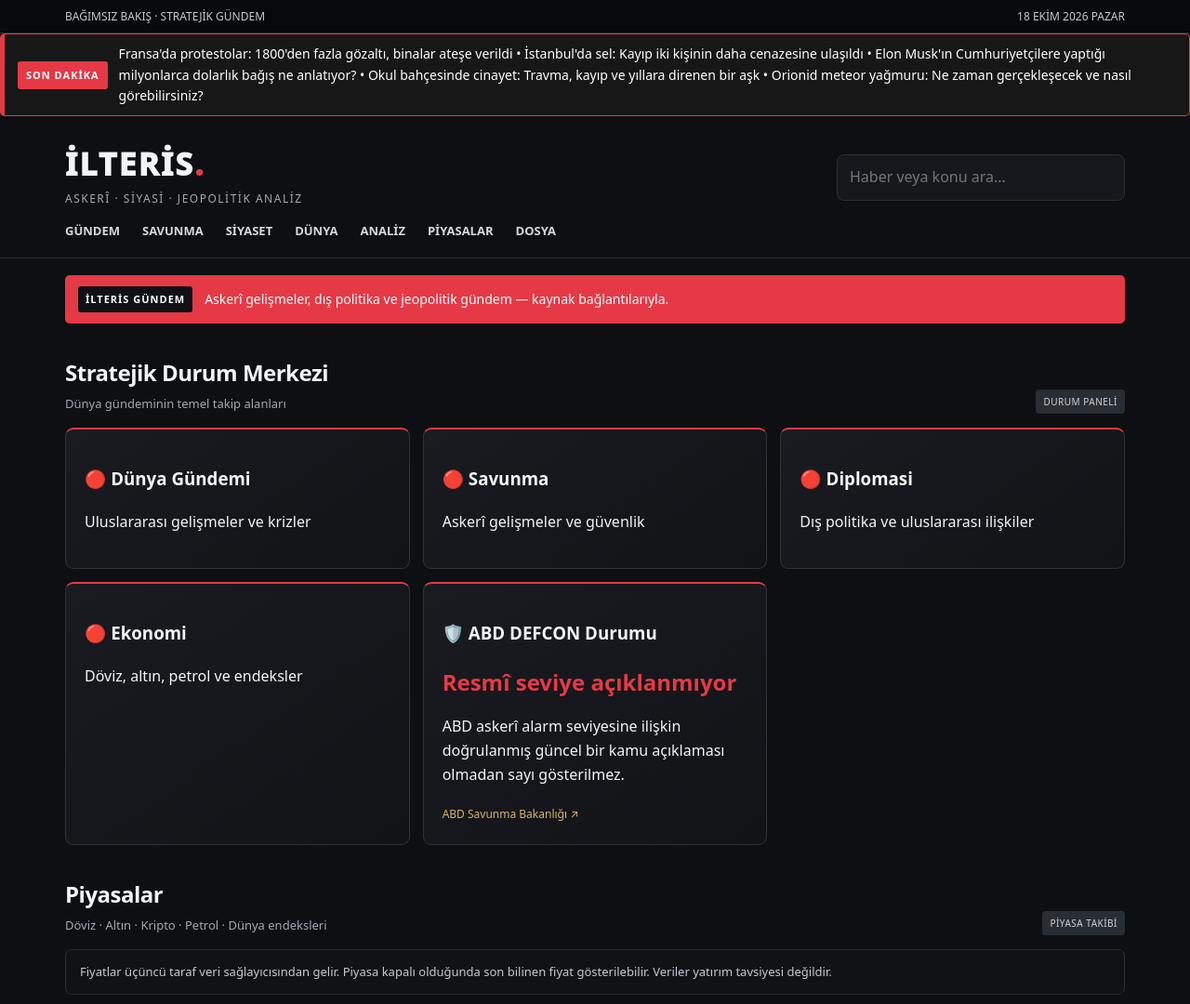
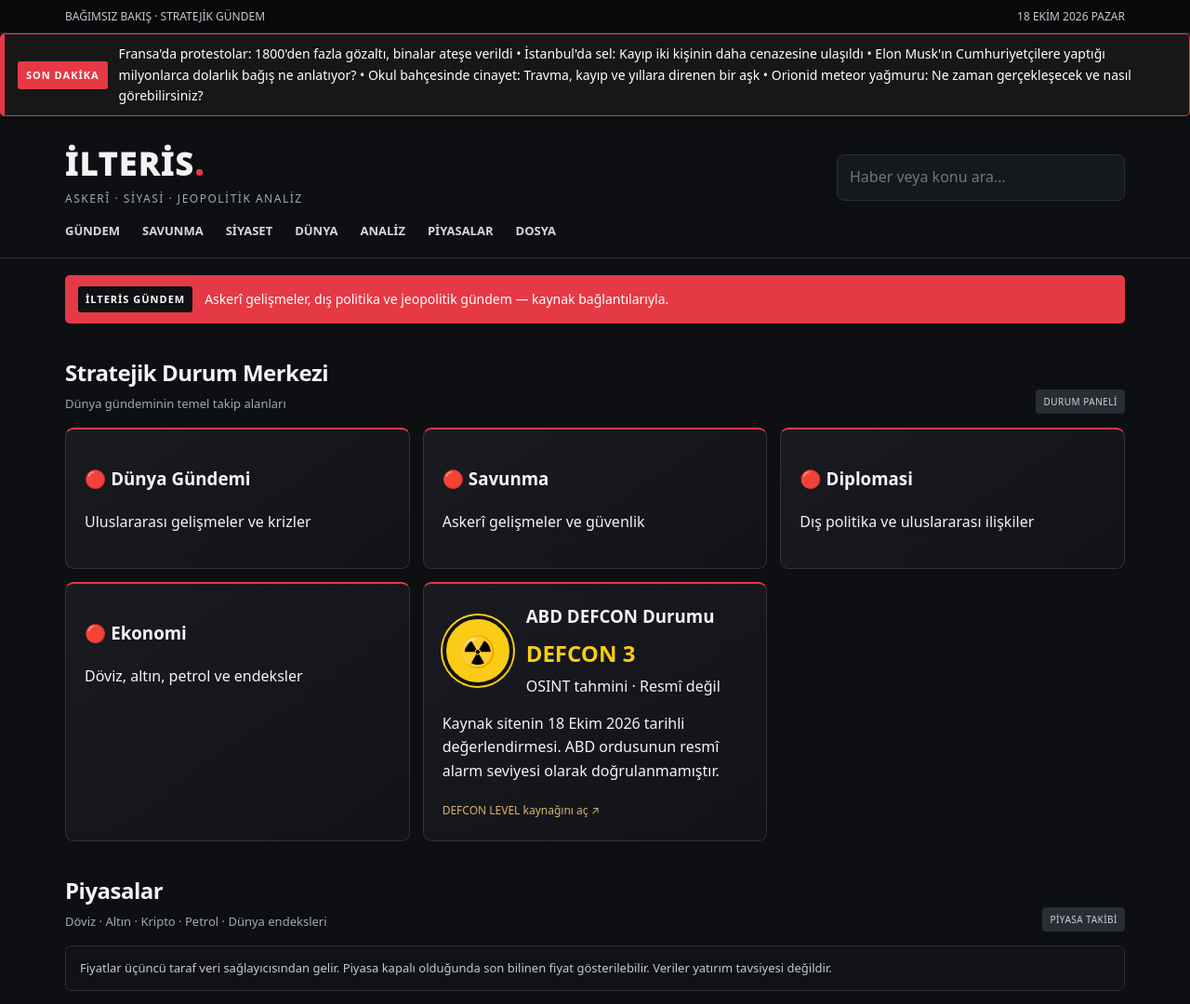
Before and after one commit to arginsamet116-commits/ilteris-haber, a plain HTML site: page index.html in a window 1280 px wide. Shown: the top 1080 px of the page at 93% size. Drawn offline with nearby package versions, Linux system fonts and the light colour scheme; no server answers; a script that the page names is missing.

Commit message:
Update ABD DEFCON Durumu panel with new content
Replaced the old DEFCON status link with a new one and updated the content to reflect the current DEFCON level.

```diff
--- a/index.html
+++ b/index.html
@@ -276,14 +276,21 @@ nav{gap:18px;font-size:12px}
       <p>Döviz, altın, petrol ve endeksler</p>
     </a>
 
-<a class="panel" href="https://www.defense.gov/" target="_blank" rel="noopener noreferrer">
-  <h3>🛡️ ABD DEFCON Durumu</h3>
-  <p style="font-size:24px;font-weight:900;color:#e63946;margin:10px 0">
-    Resmî seviye açıklanmıyor
-  </p>
-  <p>ABD askerî alarm seviyesine ilişkin doğrulanmış güncel bir kamu açıklaması olmadan sayı gösterilmez.</p>
-  <span style="color:#d8b36a;font-size:12px">ABD Savunma Bakanlığı ↗</span>
+<a class="panel" href="https://www.defconlevel.com/current-level" target="_blank" rel="noopener noreferrer">
+  <div style="display:flex;align-items:center;gap:14px">
+    <div style="flex-shrink:0;width:76px;height:76px;border-radius:50%;background:#facc15;border:4px solid #111;display:flex;align-items:center;justify-content:center;box-shadow:0 0 0 2px #facc15">
+      <span style="font-size:32px;line-height:1">☢️</span>
+    </div>
+    <div>
+      <h3 style="margin:0 0 6px">ABD DEFCON Durumu</h3>
+      <p style="font-size:24px;font-weight:900;color:#facc15;margin:0">DEFCON 3</p>
+      <p style="margin:4px 0 0">OSINT tahmini · Resmî değil</p>
+    </div>
+  </div>
+  <p style="margin-top:14px">Kaynak sitenin 18 Ekim 2026 tarihli değerlendirmesi. ABD ordusunun resmî alarm seviyesi olarak doğrulanmamıştır.</p>
+  <span style="color:#d8b36a;font-size:12px">DEFCON LEVEL kaynağını aç ↗</span>
 </a>
+
 
   </div>
 </section>
```
